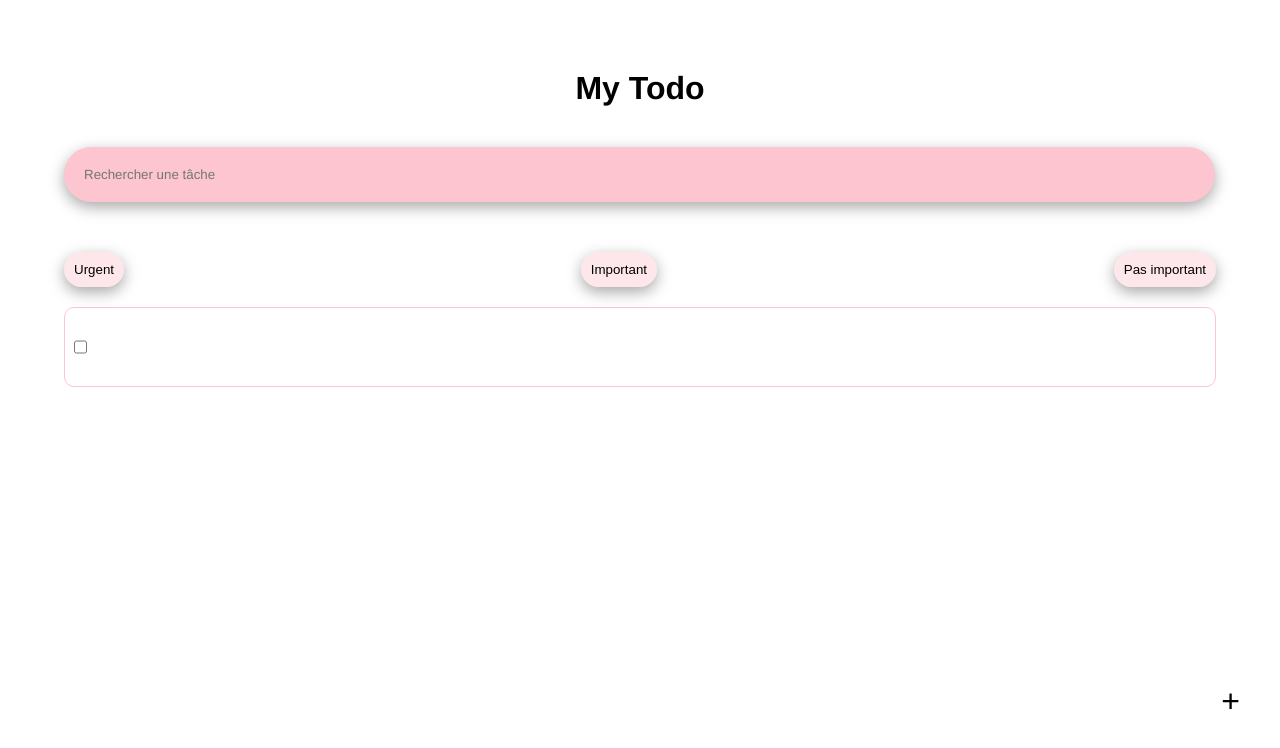
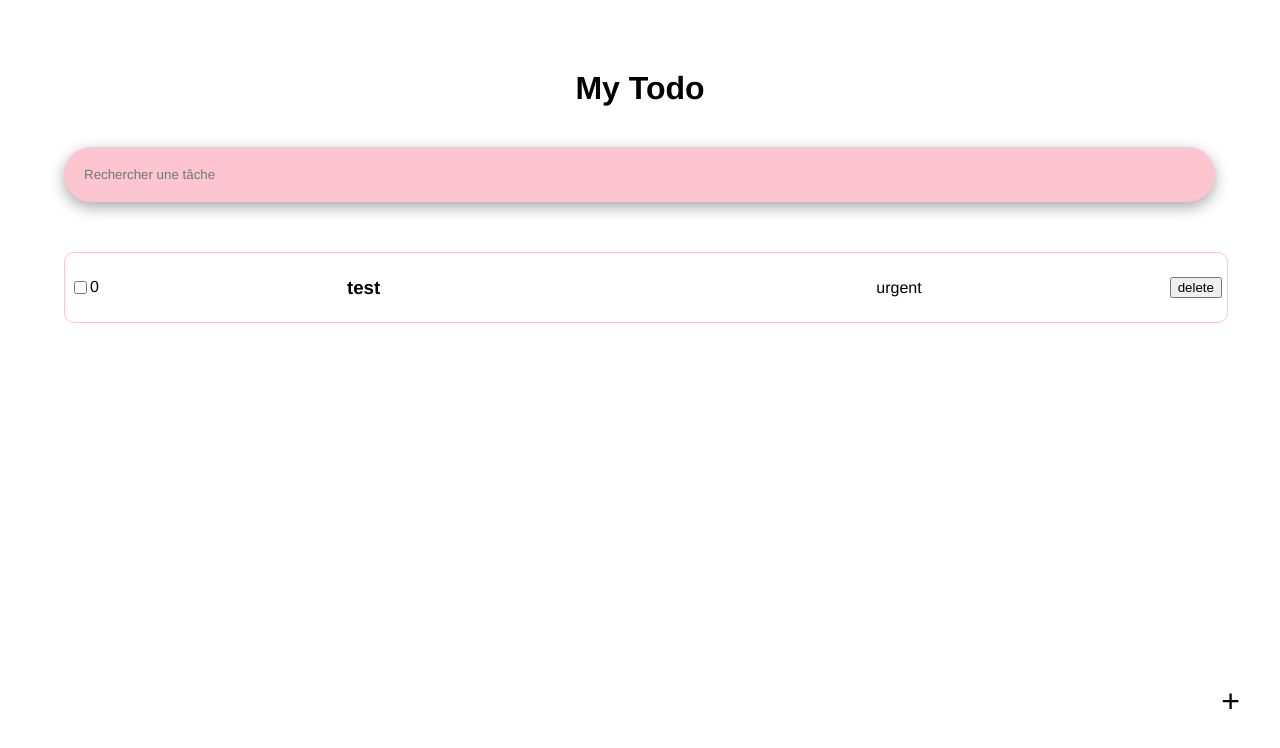
Before and after one commit to nisrinemr1/vuejsTodoList, a Vue app: page / in a window 1280 px wide. Shown: the top 748 px of the page. Built offline with nearby package versions, Linux system fonts and the light colour scheme.

Commit message:
modification added

```diff
--- a/src/components/todo.vue
+++ b/src/components/todo.vue
@@ -8,67 +8,118 @@
 
             <!-- ************ LIST ************-->
             <!-- ************ LIST ************-->
+            <!-- ************ LIST ************-->
             <div class="searchBar">
                 <input class="avenir" type="text" placeholder="Rechercher une tâche" />
             </div>
-            <div class="categories">
+            <div v-show="false" class="categories">
                 <button class="btn">Urgent</button>
                 <button class="btn">Important</button>
                 <button class="btn">Pas important</button>
             </div>
-            <div class="tasks">
-            <div v-for="item in todo" :key="item.name" class="taskItem">
+
+
+            <div v-for="(item, index) in list" :key="item.name" class="task-items">
                 <!-- get the name from the list_task  -->
-                <input class="avenir" type="checkbox" />
+                <div>
+                    <input class="avenir" type="checkbox"/>
+                    <p>{{index}}</p>
+                </div>
                 <h3>{{ item.name }}</h3>
                 <!-- to show up the item name -->
                 <br />
-                <p class="importance">{{ item.importance }}</p>
-            </div>
+                <p class="importance">{{ item.category }}</p>
+                <button class="delete">delete</button>
             </div>
 
             <!-- ************ FORM ************-->
             <!-- ************ FORM ************-->
             <!-- ************ FORM ************-->
-            <Form :class="'todo-form' + show_form" v-if="show_form" :show.sync="show_form" @addTask="addTask" :addTask.sync="tasks"/>
+            <!-- <Form :class="'todo-form' + show_form" v-if="show_form" :show.sync="show_form" @addTask="addTask" :addTask.sync="tasks"/> -->
+            <div v-if="show_form" class="form">
+
+                <!-- CLOSE FORM BUTTON -->
+                <button class="close-form-btn" @click="close">X</button>
+
+
+                <form @submit.prevent="add">
+
+
+                    <!-- LABEL -->
+                    <label>Tâche: </label>
+
+
+                    <!-- NAME -->
+                    <input class="avenir" placeholder="Ajouter une tâche" v-model="todo.name" id="idTask" name="name" />
+
+
+                    <!-- CATEGORY -->
+                    <select v-model="todo.category" name="importance">
+                        <option disabled>Importance</option>
+                        <option value="urgent">Urgent</option>
+                        <option value="important">Important</option>
+                        <option value="pasimportant">Pas important</option>
+                    </select>
+
+
+                    <!--  CATEGORY -->
+                    <button type="submit">Ajouter</button>
+
+
+                </form>
+            </div>
 
             <!-- ************ SHOW FORM BUTTON ************-->
             <!-- ************ SHOW FORM BUTTON ************-->
             <!-- ************ SHOW FORM BUTTON ************-->
             <button class="show-form-btn" v-else @click="show_form = true">+</button>
+
+
         </div>
     </div>
 </template>
 
 <script>
-import Form from "./todo/form.vue";
-
     export default {
         name: "Todo-Page",
-    components: {
-        Form
-    },
+        components: {},
 
-    props:{
-        task: Array
+        props: {
+            id: Number,
+            name: String,
+            category: String,
+            isdone: Boolean
         },
 
         data() {
             return {
-            todo: [{
-                id: this.id,
-                name: this.name,
-                category: this.category,
-                isdone: this.isdone
+                todo: {
+                    name: "",
+                    category: "testcateg",
+                    isdone: null
+                },
+                /* Objet */
+                list: [{
+                    name: "test",
+                    category: "urgent",
+                    isdone: false
                 }],
+                /* Ma liste (array) */
 
-            show_form: false
+                show_form: false,
+
+                test: "first"
             };
         },
-    methods:{
-        newTask(task){
-            this.todo = [...this.todo, task],
-            console.log("Le tableau est bien transféré")
+        methods: {
+            close() {
+                this.show_form = false
+            },
+            add() {
+                this.list.push({
+                    name: this.todo.name,
+                    category: this.todo.category
+                })
             }
         }
     };
@@ -82,7 +133,6 @@ export default {
         align-items: center;
         justify-content: center;
         flex: 1;
-
         .content {
             height: 90vh;
             width: 90vw;
@@ -93,7 +143,7 @@ export default {
                 text-align: center;
             }
 
-            .searchBar input{
+            .searchBar input {
                 margin-bottom: 50px;
                 width: 98%;
                 padding-top: 20px;
@@ -105,48 +155,52 @@ export default {
                 box-shadow: rgba(0, 0, 0, 0.35) 0px 5px 15px;
             }
 
-            .categories{
+            .categories {
                 display: flex;
                 justify-content: space-between;
 
-                & button{
+                & button {
                     background-color: rgba(250, 195, 205, 0.394);
                     box-shadow: rgba(0, 0, 0, 0.35) 0px 5px 15px;
                 }
 
-                button:hover{
+                button:hover {
                     background-color: rgb(254, 212, 220);
                 }
 
             }
 
-            .taskItem{
-                border:1px solid rgb(253, 197, 207);
+
+            .task-items {
+                width: 100%;
+                display: flex;
+                justify-content: space-between;
+                align-items: center;
+                border: 1px solid rgb(253, 197, 207);
                 border-radius: 10px;
                 padding: 5px;
+
+                & div{
+                    display: flex;
+                }
             }
 
-            .importance{
-                margin-left: 50%;
-                margin-top: 6%;
-            }
 
-            .todo-form{
+
+            .todo-form {
                 transition: all .7s ease-in-out;
 
-                .todo-form.true{
+                .todo-form.true {
                     height: 100px;
                 }
 
-                .todo-form.false{
+                .todo-form.false {
                     height: 0;
                 }
             }
 
-            .show-form-btn{
+            .show-form-btn {
                 position: absolute;
-                bottom: 0;
-                right: 0;
                 margin-bottom: 70px;
                 margin-right: 20px;
                 padding-left: 20px;
@@ -157,6 +211,8 @@ export default {
                 font-size: 2rem;
                 border: none;
                 background-color: rgba(255, 255, 255, 0.845);
+                bottom: 0;
+                right: 0;
             }
         }
     }
@@ -171,6 +227,7 @@ export default {
         padding-bottom: 10px;
         text-align: center;
     }
+
     .todoList {
         width: 100%;
         display: flex;
@@ -202,4 +259,74 @@ export default {
     .taskItem {
         display: flex;
     }
+
+    /* *********************************** */
+    .form {
+        overflow: hidden;
+        position: fixed;
+        bottom: 0;
+        left: 0;
+        width: 100vw;
+        display: flex;
+        justify-content: end;
+        flex-direction: row-reverse;
+        background-color: white;
+        padding-top: 20px;
+        padding-bottom: 30px;
+
+        .close-form-btn {
+            margin-bottom: 60px;
+            margin-right: 40px;
+            border: none;
+            font-size: 1.1rem;
+            background-color: white;
+        }
+
+        form {
+            padding-top: 40px;
+
+            label {
+                padding-right: 15px;
+            }
+
+            input {
+                margin-right: 15px;
+                border-radius: 20px;
+                background-color: rgb(253, 197, 207);
+                border: none;
+                padding-top: 5px;
+                padding-bottom: 5px;
+                padding-left: 15px;
+                box-shadow: rgba(0, 0, 0, 0.35) 0px 5px 15px;
+            }
+
+            select {
+                margin-right: 15px;
+                padding-top: 5px;
+                padding-bottom: 5px;
+                padding-left: 5px;
+                padding-right: 5px;
+                background-color: rgb(253, 197, 207);
+                border: none;
+                border-radius: 20px;
+                box-shadow: rgba(0, 0, 0, 0.35) 0px 5px 15px;
+            }
+
+            button {
+                padding-top: 10px;
+                padding-bottom: 10px;
+                padding-left: 10px;
+                padding-right: 10px;
+                background-color: rgb(253, 197, 207);
+                border: none;
+                border-radius: 20px;
+                box-shadow: rgba(0, 0, 0, 0.35) 0px 5px 15px;
+            }
+
+            button:hover {
+                background-color: rgb(254, 212, 220);
+            }
+
+        }
+    }
 </style>
--- a/src/components/todo/form.vue
+++ b/src/components/todo/form.vue
@@ -43,6 +43,12 @@ export default {
     props:{
         show: Boolean
     },
+    data(){
+        return{
+            name: "",
+            category:""
+        }
+    },
     methods:{
         addTask(e){
             e.preventDefault()
@@ -53,7 +59,10 @@ export default {
                 isdone: false
             }
 
-            this.$emit('addTask', newTask)
+            this.$emit('uptdate:id', this.id)
+            this.$emit('uptdate:name', this.name )
+            this.$emit('uptdate:category', this.category )
+            this.$emit('uptdate:isdone', this.isdone )
 
             console.log(newTask)
 
@@ -62,9 +71,6 @@ export default {
         },
         close(){
             this.$emit("update:show", false)
-        },
-        newTask(task){
-            this.tasks = [...this.tasks, task]
         }
     }
 }
```
Lines whose indentation alone changed are shown as unchanged.
